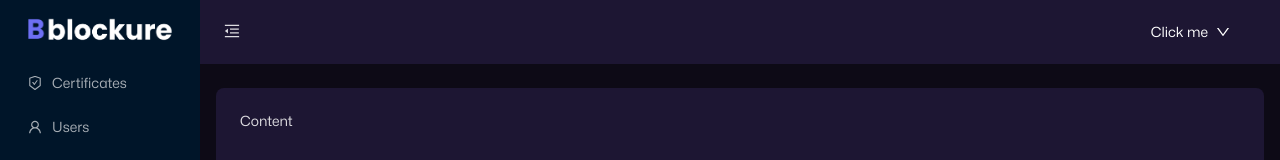
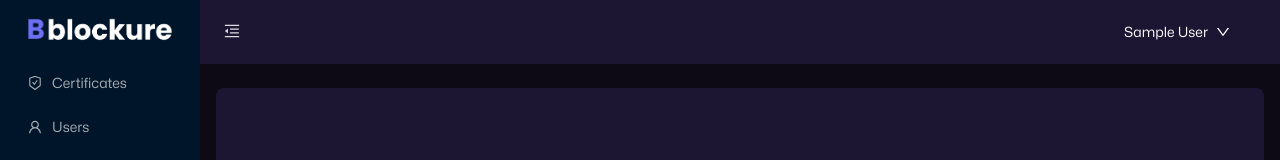
Before and after one commit to shivajichalise/blockure, a React (Vite) app in the folder frontend/: page / in a window 1280 px wide. Shown: the top 160 px of the page. Built offline with nearby package versions, Linux system fonts and the light colour scheme; no server answers; sample sign-in values are in the browser's storage.

Commit message:
logout
implementing logout in frontend but theres some error to fix

```diff
--- a/frontend/src/contexts/AuthContext.tsx
+++ b/frontend/src/contexts/AuthContext.tsx
@@ -1,18 +1,9 @@
-import {
-    Dispatch,
-    SetStateAction,
-    createContext,
-    PropsWithChildren,
-    useContext,
-    useState,
-} from "react"
-
-import User from "../types/User"
+import { createContext, PropsWithChildren, useContext, useState } from "react"
 
 type ContextData = {
-    user: User | null
+    user: string | null
     token: string | null
-    setUser: Dispatch<SetStateAction<User | null>>
+    setUser: (user: string | null) => void
     setToken: (token: string | null) => void
 }
 
@@ -29,12 +20,10 @@ type AuthProviderProps = PropsWithChildren & {
     isSignedIn?: boolean
 }
 
-export default function AuthProvider({
-    children,
-    isSignedIn,
-}: AuthProviderProps) {
-    // Uses `isSignedIn` prop to determine whether or not to render a user
-    const [user, setUser] = useState<User | null>(isSignedIn ? { id: 1 } : null)
+export default function AuthProvider({ children }: AuthProviderProps) {
+    const [user, _setUser] = useState<string | null>(
+        localStorage.getItem("USER")
+    )
     const [token, _setToken] = useState(localStorage.getItem("ACCESS_TOKEN"))
 
     function setToken(token: string | null) {
@@ -44,6 +33,16 @@ export default function AuthProvider({
             localStorage.setItem("ACCESS_TOKEN", token)
         } else {
             localStorage.removeItem("ACCESS_TOKEN")
+        }
+    }
+
+    function setUser(user: string | null) {
+        _setUser(token)
+
+        if (user) {
+            localStorage.setItem("USER", user)
+        } else {
+            localStorage.removeItem("USER")
         }
     }
 
--- a/frontend/src/pages/Home.tsx
+++ b/frontend/src/pages/Home.tsx
@@ -1,8 +1,7 @@
-import { useState, FC } from "react"
+import { useState, FC, MouseEventHandler, useEffect } from "react"
 import {
     MenuFoldOutlined,
     MenuUnfoldOutlined,
-    UploadOutlined,
     UserOutlined,
     SafetyCertificateOutlined,
 } from "@ant-design/icons"
@@ -19,6 +18,7 @@ import {
 } from "antd"
 import logo from "../assets/long-logo.png"
 import { DownOutlined } from "@ant-design/icons"
+import { useAuth } from "../contexts/AuthContext"
 
 const { Header, Sider, Content } = Layout
 
@@ -28,21 +28,23 @@ const Home: FC = () => {
         token: { colorBgContainer, borderRadiusLG },
     } = theme.useToken()
 
+    const { user, setUser, setToken } = useAuth()
+
+    const handleLogout: MouseEventHandler<HTMLAnchorElement> = (e) => {
+        e.preventDefault()
+        setUser(null)
+        setToken(null)
+        window.location.href = "/login"
+    }
+
     const items: MenuProps["items"] = [
         {
-            label: <a href="https://www.antgroup.com">1st menu item</a>,
+            label: (
+                <a href="/logout" onClick={handleLogout}>
+                    Logout
+                </a>
+            ),
             key: "0",
-        },
-        {
-            label: <a href="https://www.aliyun.com">2nd menu item</a>,
-            key: "1",
-        },
-        {
-            type: "divider",
-        },
-        {
-            label: "3rd menu item",
-            key: "3",
         },
     ]
 
@@ -105,13 +107,19 @@ const Home: FC = () => {
                             />
                         </Flex>
                         <Flex>
-                            <Dropdown menu={{ items }} trigger={["click"]}>
+                            <Dropdown
+                                menu={{ items }}
+                                trigger={["click"]}
+                                align={{ offset: [0, -10] }}
+                            >
                                 <a
                                     onClick={(e) => e.preventDefault()}
                                     style={{ color: "#ffffff" }}
                                 >
                                     <Space>
-                                        Click me
+                                        {user !== null
+                                            ? JSON.parse(user).name
+                                            : ""}
                                         <DownOutlined />
                                     </Space>
                                 </a>
@@ -127,9 +135,7 @@ const Home: FC = () => {
                         background: colorBgContainer,
                         borderRadius: borderRadiusLG,
                     }}
-                >
-                    Content
-                </Content>
+                ></Content>
             </Layout>
         </Layout>
     )
--- a/frontend/src/pages/Login/Login.tsx
+++ b/frontend/src/pages/Login/Login.tsx
@@ -31,10 +31,10 @@ const Login: FC = () => {
         axiosClient
             .post("/auth/login", payload)
             .then(({ data }) => {
-                const userId = data._id
-                const token = data.token
+                const user = data.data.user
+                const token = data.data.token
 
-                setUser(userId)
+                setUser(JSON.stringify(user))
                 setToken(token)
 
                 setSpinning(false)
--- a/frontend/src/types/User.tsx
+++ /dev/null
@@ -1,5 +0,0 @@
-interface User {
-    id: string
-}
-
-export default User
```
Also changed, not shown: frontend/src/types/User.ts (added, +11 -0 lines).
